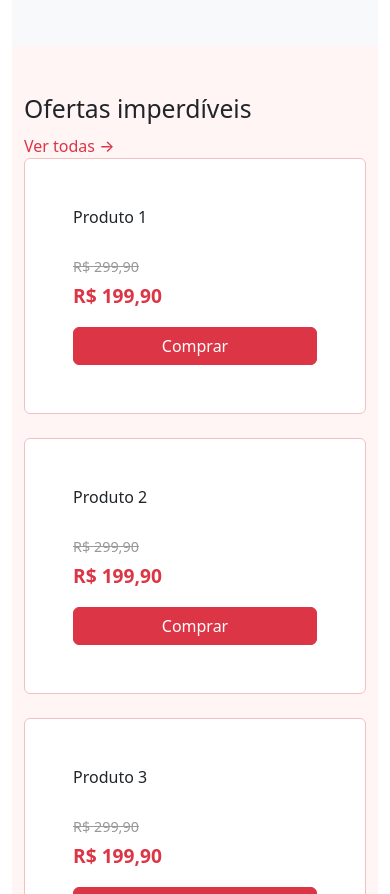
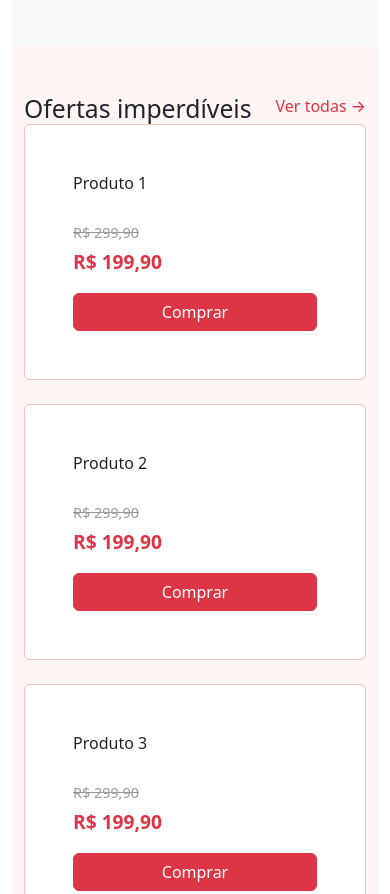
Before and after one commit to dcs30000/landingPage-reactjsBootstrap, a React (Vite) app: page / in a window 390 px wide. Shown: the part 5154-6048 px from the top of the page. Built offline with nearby package versions, Linux system fonts and the light colour scheme.

Commit message:
retirando atributos de section-header do tablet

```diff
--- a/src/pages/Home/Home.css
+++ b/src/pages/Home/Home.css
@@ -100,9 +100,9 @@
 /* RESPONSIVO - TABLET */
 @media (max-width: 992px) {
   .section-header {
-    flex-direction: column;
+    /*flex-direction: column;*/
     align-items: flex-start;
-    gap: 10px;
+    /*gap: 10px;*/
   }
 
   .hero h1 {
```
